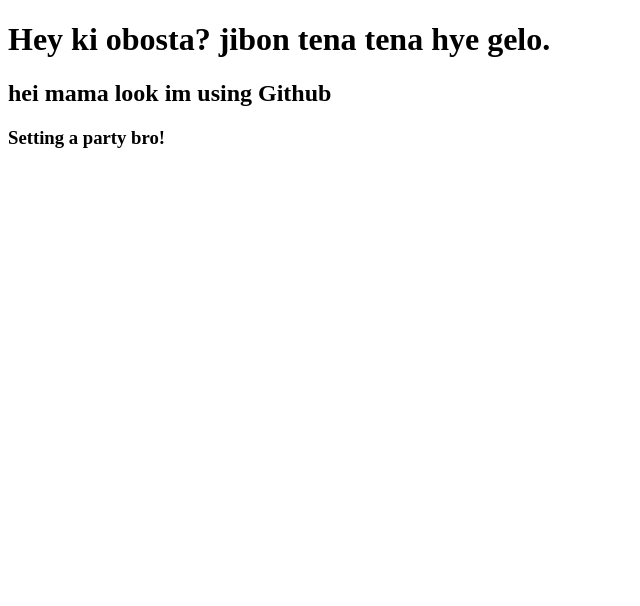
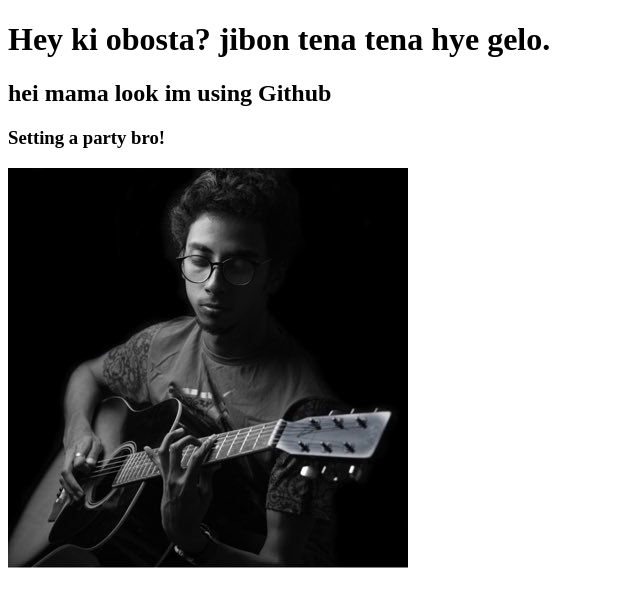
Before and after one commit to shahnoorRAhman/my-first-website, a plain HTML site: page index.html in a window 1280 px wide. Shown: the whole page, without its empty margins (0-640 px from the left). Drawn offline with Linux system fonts and the light colour scheme.

Commit message:
added a photo

```diff
--- a/index.html
+++ b/index.html
@@ -9,5 +9,6 @@
     <h1>Hey ki obosta? jibon tena tena hye gelo.</h1>
     <h2>hei mama look im using Github</h2>
     <h3>Setting a party bro!</h3>
+    <img src="raaj.jpg" alt="">
 </body>
 </html>
```
Also changed, not shown: raaj.jpg (added).
